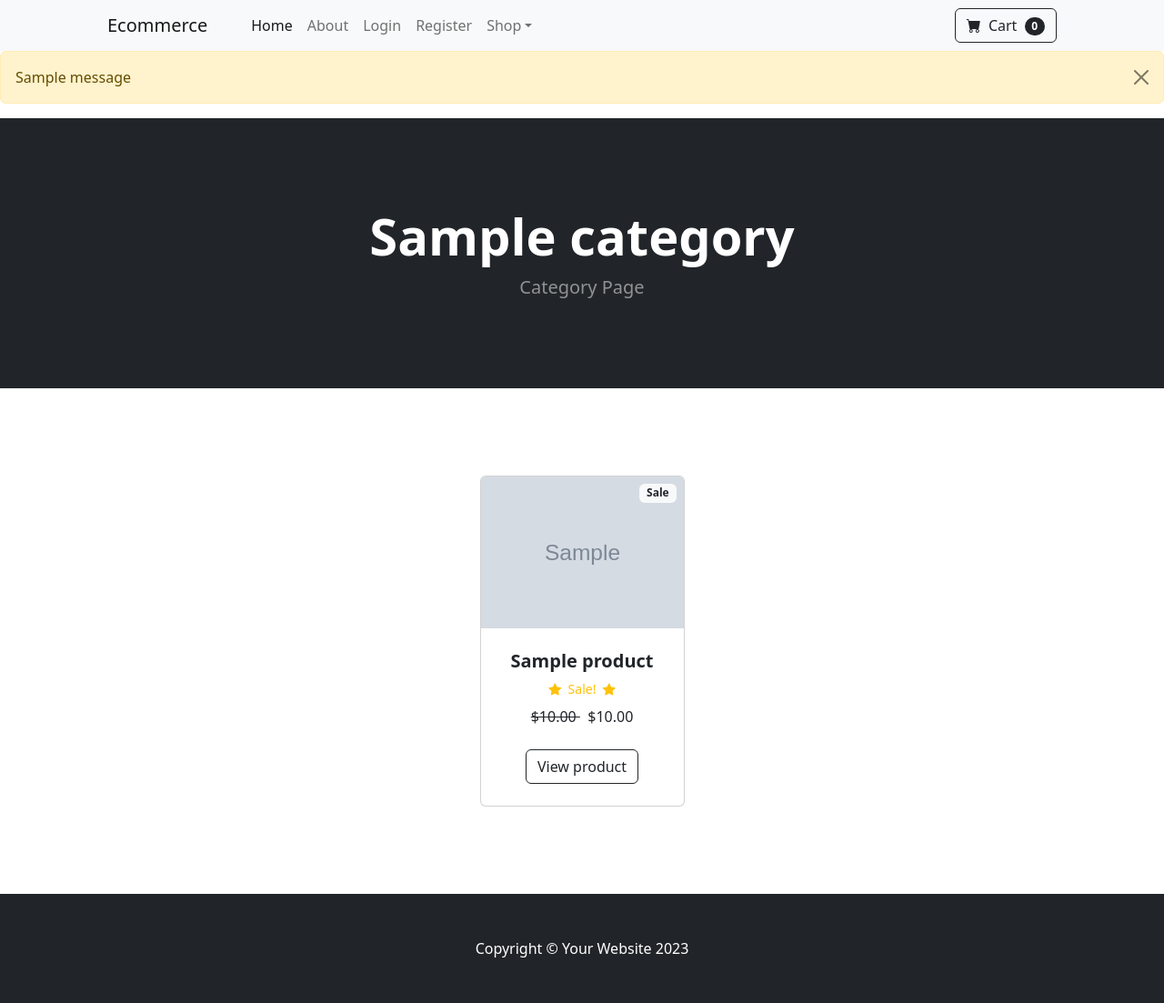
After one commit to lashaTsadzikidze/Ecommerce, a Django app: template store/templates/category.html in a window 1280 px wide. The commit adds this page. Shown: the whole page at 91% size. Run offline with Django 5.2, Linux system fonts and the light colour scheme; the template is opened without the code that fills it: values that come from a table or form of the project are taken from there, others are empty; tables that the repository leaves empty hold one stand-in row (values such as "Sample post"); grey boxes marked "Sample" are stand-in pictures; one stand-in notice (Sample message) is shown; some libraries are stand-ins or nearby versions.

Commit message:
add category pages

```diff
--- /dev/null
+++ b/store/templates/category.html
@@ -0,0 +1,71 @@
+{% extends 'base.html' %}
+
+{% block content %}
+    <header class="bg-dark py-5">
+        <div class="container px-4 px-lg-5 my-5">
+            <div class="text-center text-white">
+                <h1 class="display-4 fw-bolder"> {{ category }} </h1>
+                <p class="lead fw-normal text-white-50 mb-0">Category Page</p>
+            </div>
+        </div>
+    </header>
+    <!-- Section-->
+    <section class="py-5">
+        <div class="container px-4 px-lg-5 mt-5">
+            <div class="row gx-4 gx-lg-5 row-cols-2 row-cols-md-3 row-cols-xl-4 justify-content-center">
+                {% for product in products %}
+                    {% if product.is_sale %}
+                        <div class="col mb-5">
+                            <div class="card h-100">
+                                <div class="badge bg-light text-dark position-absolute" style="top: 0.5rem; right: 0.5rem">Sale</div>
+                                <!-- Product image-->
+                                <img class="card-img-top" src="{{ product.image.url }}" alt="..." />
+                                <!-- Product details-->
+                                <div class="card-body p-4">
+                                    <div class="text-center">
+                                        <!-- Product name-->
+                                        <h5 class="fw-bolder"> {{product.name}} </h5>
+                                        <div class="d-flex justify-content-center small text-warning mb-2">
+                                            <div class="bi-star-fill"></div>
+                                            &nbsp;&nbsp;Sale!&nbsp;&nbsp;
+                                            <div class="bi-star-fill"></div>
+                                        </div>
+                                        <!-- Product price-->
+                                        <strike>
+                                            ${{ product.price }}
+                                        </strike>
+                                        &nbsp; ${{ product.sale_price }}
+                                    </div>
+                                </div>
+                                <!-- Product actions-->
+                                <div class="card-footer p-4 pt-0 border-top-0 bg-transparent">
+                                    <div class="text-center"><a class="btn btn-outline-dark mt-auto" href="{% url 'product' product.id %}">View product</a></div>
+                                </div>
+                            </div>
+                        </div>
+                    {% else %}
+                        <div class="col mb-5">
+                            <div class="card h-100">
+                                <!-- Product image-->
+                                <img class="card-img-top" src="{{ product.image.url }}" alt="..." />
+                                <!-- Product details-->
+                                <div class="card-body p-4">
+                                    <div class="text-center">
+                                        <!-- Product name-->
+                                        <h5 class="fw-bolder"> {{product.name}} </h5>
+                                        <!-- Product price-->
+                                        ${{ product.price }}
+                                    </div>
+                                </div>
+                                <!-- Product actions-->
+                                <div class="card-footer p-4 pt-0 border-top-0 bg-transparent">
+                                    <div class="text-center"><a class="btn btn-outline-dark mt-auto" href="{% url 'product' product.id %}">View product</a></div>
+                                </div>
+                            </div>
+                        </div>
+                    {% endif %}
+                {% endfor %}
+            </div>
+        </div>
+    </section>
+{% endblock %}
--- a/store/templates/navbar.html
+++ b/store/templates/navbar.html
@@ -19,10 +19,10 @@
                 <li class="nav-item dropdown">
                     <a class="nav-link dropdown-toggle" id="navbarDropdown" href="#" role="button" data-bs-toggle="dropdown" aria-expanded="false">Shop</a>
                     <ul class="dropdown-menu" aria-labelledby="navbarDropdown">
-                        <li><a class="dropdown-item" href="#!">All Products</a></li>
+                        <li><a class="dropdown-item" href="{% url 'home' %}">All Products</a></li>
                         <li><hr class="dropdown-divider" /></li>
-                        <li><a class="dropdown-item" href="#!">Popular Items</a></li>
-                        <li><a class="dropdown-item" href="#!">New Arrivals</a></li>
+                        <li><a class="dropdown-item" href="{% url 'category' 'Programming-Books' %}">Programming Books</a></li>
+                        <li><a class="dropdown-item" href="{% url 'category' 'Marketing-Books' %}">Marketing Books</a></li>
                     </ul>
                 </li>
             </ul>
--- a/store/urls.py
+++ b/store/urls.py
@@ -8,4 +8,5 @@ urlpatterns = [
     path('logout/', views.logout_user, name='logout'),
     path('register/', views.register_user, name='register'),
     path('product/<int:pk>/', views.product, name='product'),
+    path('category/<str:ctg>/', views.category, name='category'),
 ]
```
Also changed, not shown: store/views.py (+27 -8 lines).
